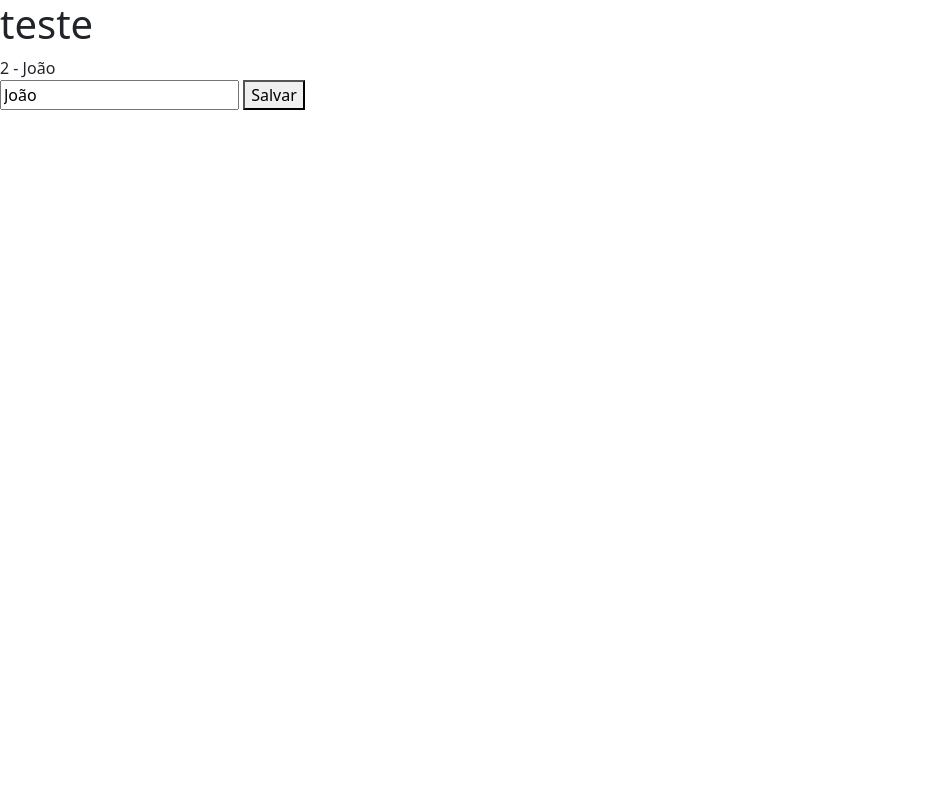
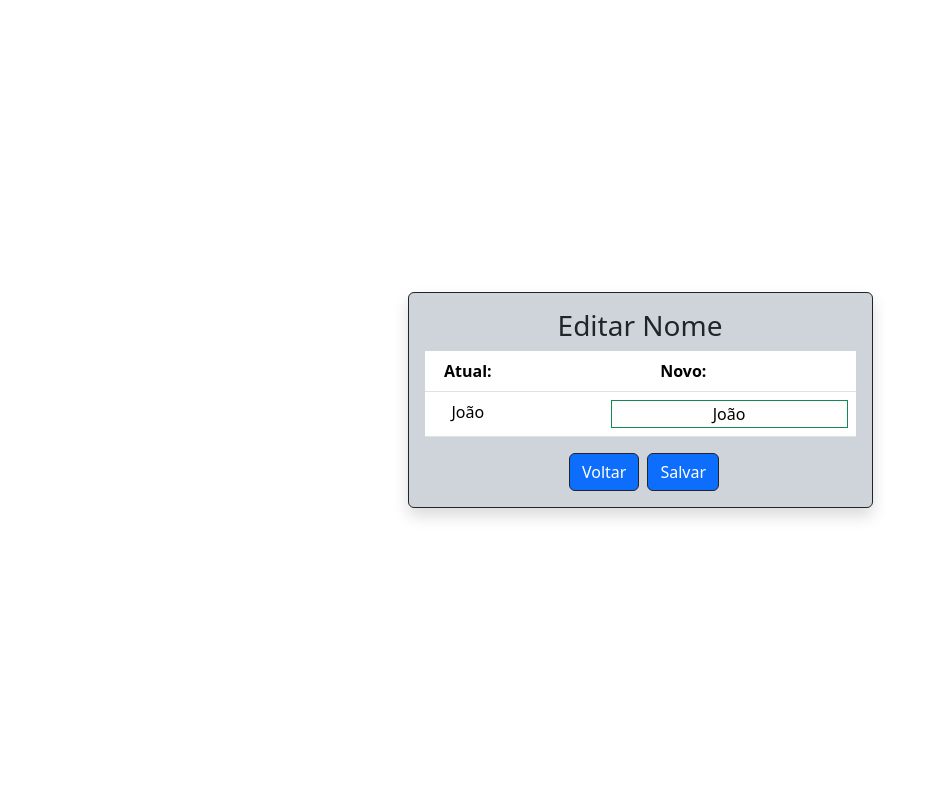
Before and after one commit to rychardbarros/CRUD-Django, a Django app: page /editar/2 in a window 1280 px wide. Shown: the whole page, without its empty margins (0-939 px from the left). Run offline with Django 4.2, Linux system fonts and the light colour scheme; data comes from the database, SQL or seed files in the repository; both versions use the stored data as it was after the commit.

Commit message:
'layout_e_func_back'

```diff
--- a/core/templates/index.html
+++ b/core/templates/index.html
@@ -46,7 +46,6 @@
                     <button type="button" class="btn-close" data-bs-dismiss="modal" aria-label="Fechar"></button>
                   </div>
                   <div class="modal-body">
-                    <!-- Formulário para adicionar pessoa -->
                     <form action='{% url 'save' %}' method='POST'>
                       {% csrf_token %}
                       <div class="form-group py-3">
--- a/core/templates/update.html
+++ b/core/templates/update.html
@@ -8,20 +8,41 @@
 
 </head>
 <body>
-    <h1>teste</h1>
+    <div class="container min-vh-100 d-flex justify-content-center align-items-center">
+        <div class="col-md-10 col-lg-5 mt-5 border border-dark d-flex flex-column align-items-center shadow bg-dark-subtle p-3 mb-5 bg-body-tertiary rounded">
+            <h3 class="h3">Editar Nome</h3>
+            <table class="table mx-auto text-center">
+                <form action='{% url 'update' person.id %}' method='POST'>
+                    {% csrf_token %}
+                    <thead>
+                        <tr>
+                            <th scope="col">Atual:</th>
+                            <th scope="col">Novo:</th>
+                        </tr>
+                    </thead>
+                    <tbody>
+                        <tr>
+                            <td>{{person.name}}</td>
+                            <td class="text-end">
+                                <input type='text' class='text-center border border-success' name='person_name' value='{{person.name}}'>
+                            </td>
+                        </tr>
+                    </tbody>
+                </table>
 
-    {{person.id}} - {{person.name}}
-
-
-    <form action = '{% url 'update' person.id %}' method='POST'>
-        {% csrf_token %}
-        <input type='text' name='person_name' value='{{person.name}}'>
-        <button type ='submit'>Salvar</button>
-    </form>
-
-
-
-
+                <div class="d-flex justify-content-center mt-">
+                    <button type="submit" class="btn btn-primary border border-dark mx-2">
+                        <a href="{% url 'back' %}" class="text-decoration-none text-white">
+                            Voltar
+                        </a>
+                    </button>
+                    <button type="submit" class="btn btn-primary border border-dark">
+                        Salvar
+                    </button>
+                </div>
+            </form>
+        </div>
+    </div>
 <script src="https://cdn.jsdelivr.net/npm/bootstrap@5.3.1/dist/js/bootstrap.bundle.min.js" integrity="sha384-HwwvtgBNo3bZJJLYd8oVXjrBZt8cqVSpeBNS5n7C8IVInixGAoxmnlMuBnhbgrkm" crossorigin="anonymous"></script>
 </body>
 </html>
--- a/core/urls.py
+++ b/core/urls.py
@@ -1,5 +1,5 @@
 from django.urls import path
-from .views import home, save, update, edit, delete
+from .views import home, save, update, edit, delete, return_home
 
 urlpatterns = [
     path('', home),
@@ -7,5 +7,6 @@ urlpatterns = [
     path('editar/<int:id>', edit, name='edit'),
     path('update/<int:id>', update, name='update'),
     path('deletar/<int:id>', delete, name='delete'),
+    path('return_home/', return_home, name='back'),
 
 ]
--- a/core/views.py
+++ b/core/views.py
@@ -26,3 +26,6 @@ def delete(request, id):
     person = Person.objects.get(id=id)
     person.delete()
     return redirect(home)
+
+def return_home(request):
+    return redirect(home)
```
Also changed, not shown: db.sqlite3.
